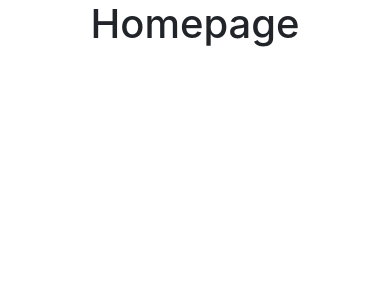
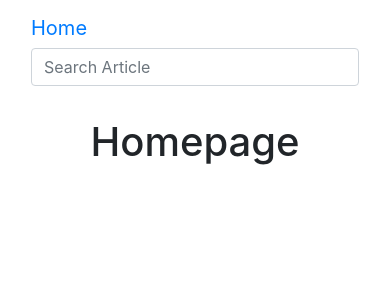
Before and after one commit to brenda-wanjiku/gallery-, a Django app: page / in a window 390 px wide. Shown: the top 300 px of the page. Run offline with Django 3.2, Linux system fonts and the light colour scheme; some libraries are stand-ins or nearby versions.

Commit message:
Creates navbar

```diff
--- a/gallery/photos/templates/base.html
+++ b/gallery/photos/templates/base.html
@@ -1,13 +1,17 @@
 {% load bootstrap4 %}
+{% load static %}
 <!DOCTYPE html>
 <html>
     <head>
         <meta charset="utf-8">
         {% block styles %}
             {% bootstrap_css %}
+            <link rel="stylesheet" href="#">
         {% endblock %}
     </head>
     <body>
+        {% include 'navbar.html' %}
+
         {% block content %}
         {% endblock %}
 
--- /dev/null
+++ b/gallery/photos/templates/navbar.html
@@ -0,0 +1,32 @@
+<!DOCTYPE html>
+<html lang="en">
+    <head>
+
+        <meta charset="utf-8">
+        <meta name="viewport" content="width=device-width, initial-scale=1">
+    </head>
+    <body>
+        <nav class="navbar navbar-inverse">
+            <div class="container-fluid">
+                <div class="navbar-header">
+                    <a class="navbar-brand" href="{% url 'homepage' %} ">Home </a>
+                </div>
+            </div>
+            <!---- Adding a search form -->
+            <div class=" col-sm-4 col-md-4 navbar-right">
+
+                <form class="navbar-form" role ="search" action="{% url 'search_results' %}">
+
+                    <div class="input-group-btn">
+                        <input type="text" class="form-control" placeholder="Search Article" name="article">
+                        <div class="input-group-btn">
+                        <button class="btn btn-default" type="submit"><i class="glyphicon glyphicon-search"></i> </button>
+                    </div>
+                    </div>
+                </form>
+
+            </div>
+            <!---  Search form end -->
+        </nav>
+    </body>
+</html>
```
